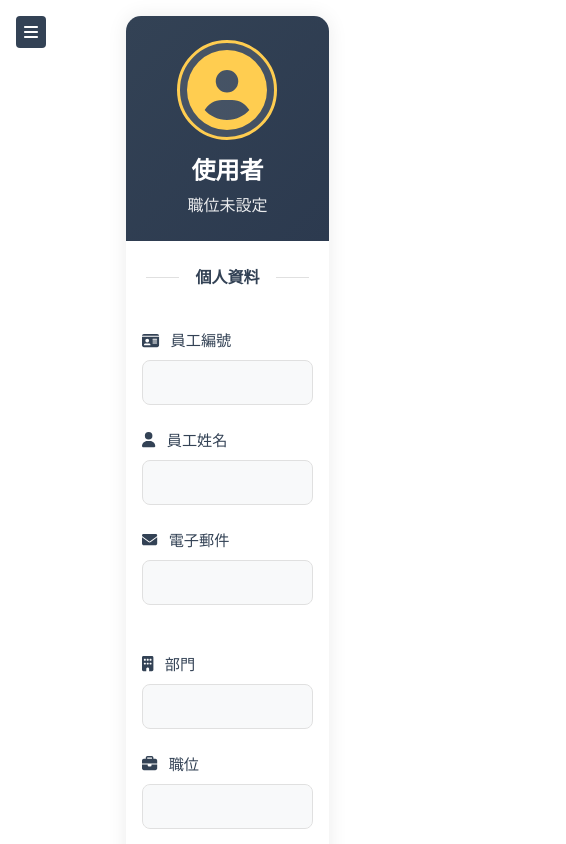
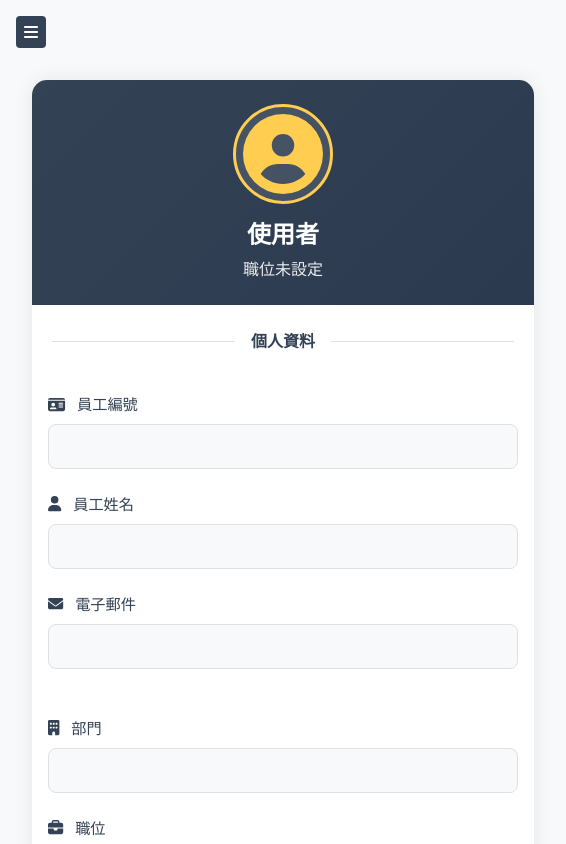
Before and after one commit to D1204463/Login_Permission_Web, a Vue app in the folder Login-Permission-Project-frontend/: page /Profile in a window 390 px wide. Shown: the top 844 px of the page, 566 px wide, since content can reach past the window. Built offline with nearby package versions, Linux system fonts and the light colour scheme; a web font is replaced by a local one.

Commit message:
修改 sidebar.vue
1. User Profile出不來，調整<script>和<template>
2. views/profile.vue調整成響應式

```diff
--- a/Login-Permission-Project-frontend/src/components/Layout/Sidebar.vue
+++ b/Login-Permission-Project-frontend/src/components/Layout/Sidebar.vue
@@ -13,18 +13,19 @@
         <div :class="['sidebar-container', { 'mobile-active': isMobileNavOpen }]">
             <div class="sidebar-content">
                 <!-- Logo -->
-                <a href="/Home" class="d-flex align-items-center pb-3 mb-md-0 me-md-auto text-white text-decoration-none">
+                <a href="/Home"
+                    class="d-flex align-items-center pb-3 mb-md-0 me-md-auto text-white text-decoration-none">
                     <span class="fs-5">Bank</span>
                 </a>
 
                 <!-- User Profile -->
                 <div class="dropdown pb-4">
                     <a href="#" class="d-flex align-items-center text-white text-decoration-none dropdown-toggle"
-                        id="dropdownUser1" data-bs-toggle="dropdown" aria-expanded="false">
+                        @click.prevent="toggleDropdown" ref="dropdownToggle">
                         <font-awesome-icon :icon="['fas', 'circle-user']" size="2xl" />
                         <span class="mx-3">{{ userName || 'User' }}</span>
                     </a>
-                    <ul class="dropdown-menu dropdown-menu-dark text-small shadow">
+                    <ul class="dropdown-menu dropdown-menu-dark text-small shadow" :class="{ 'show': isDropdownOpen }">
                         <li><a class="dropdown-item" href="#">Settings</a></li>
                         <li><router-link to="/profile" class="dropdown-item">Profile</router-link></li>
                         <li>
@@ -148,6 +149,7 @@ export default {
     data() {
         return {
             userFile: null,
+            isDropdownOpen: false,
             isMobileNavOpen: false,
             isSubmenuOpen: {
                 submenu1: false,
@@ -230,6 +232,14 @@ export default {
     },
 
     methods: {
+        toggleDropdown() {
+            this.isDropdownOpen = !this.isDropdownOpen;
+        },
+        closeDropdown(e) {
+            if (!this.$refs.dropdownToggle.contains(e.target)) {
+                this.isDropdownOpen = false;
+            }
+        },
         toggleSubmenu(menuId) {
             this.isSubmenuOpen[menuId] = !this.isSubmenuOpen[menuId]
         },
@@ -285,12 +295,14 @@ export default {
         }
     },
     mounted() {
+        document.addEventListener('click', this.closeDropdown);
         this.initializeUserPermissions();
         this.updateTime() // 初始化時間
         // 每秒更新一次時間
         this.timer = setInterval(this.updateTime, 1000)
     },
     beforeUnmount() {
+        document.removeEventListener('click', this.closeDropdown);
         clearInterval(this.timer); // 清除計時器
     }
 }
--- a/Login-Permission-Project-frontend/src/views/MainPage/Profile.vue
+++ b/Login-Permission-Project-frontend/src/views/MainPage/Profile.vue
@@ -1,15 +1,10 @@
 <template>
-    <div class="container-fluid">
-        <div class="row">
-            <div class="col-3">
-                <Sidebar />
-            </div>
-            <div class="col-8">
-                <!-- 使用 router-view 來顯示路由組件 -->
-                <Profile />
-            </div>
-        </div>
-    </div>
+  <div class="layout-container">
+      <Sidebar />
+      <div class="main-content">
+          <Profile />
+      </div>
+  </div>
 </template>
 
 <script setup>
@@ -18,15 +13,25 @@ import Profile from '@/components/MainPage/Profile/Profile.vue';
 </script>
 
 <style scoped>
-.container-fluid {
-  padding: 0;
+.layout-container {
+  display: flex;
+  min-height: 100vh;
+  background: #f8f9fa;
 }
 
-.row {
-  margin: 0;
+.main-content {
+  background: #f8f9fa;
+  flex: 1;
+  padding: 1rem;
+  margin-left: 260px; /* 與 sidebar 寬度相同 */
+  min-height: 100vh;
 }
 
-.col-3, .col-9 {
-  padding: 0;
+/* 響應式設計 */
+@media (max-width: 991.98px) {
+  .main-content {
+      margin-left: 0;
+      padding-top: 4rem; /* 為菜單按鈕留出空間 */
+  }
 }
 </style>
```
